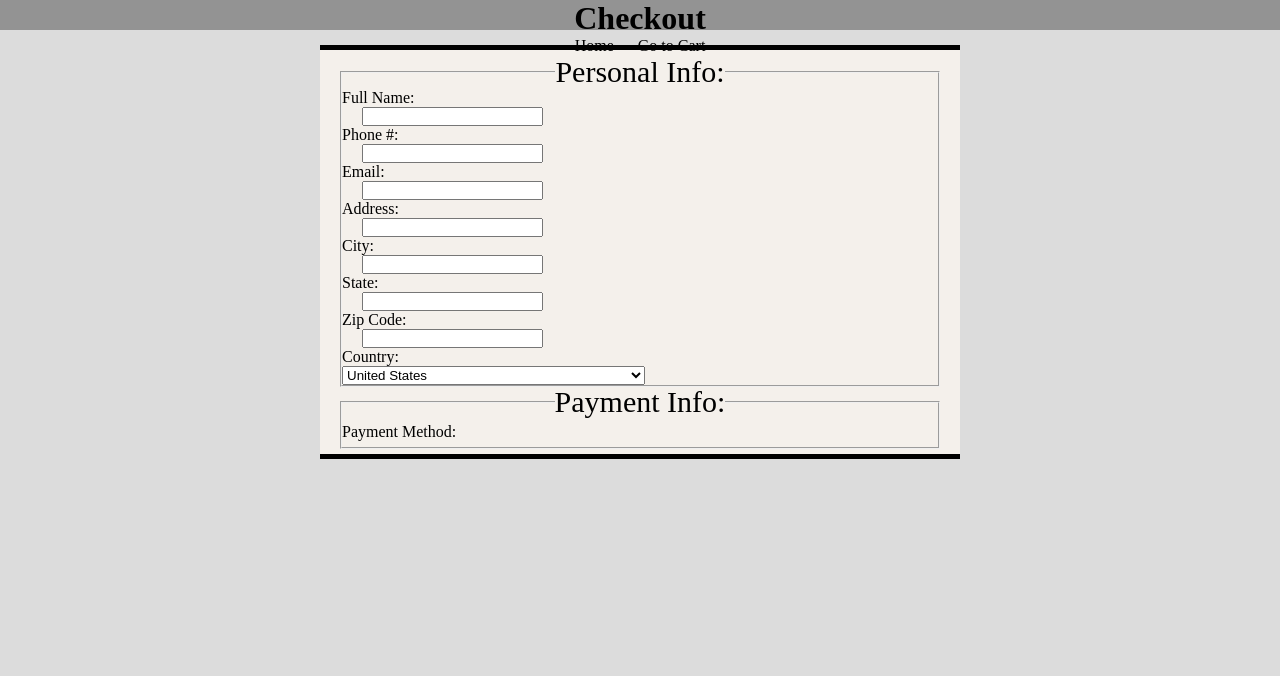
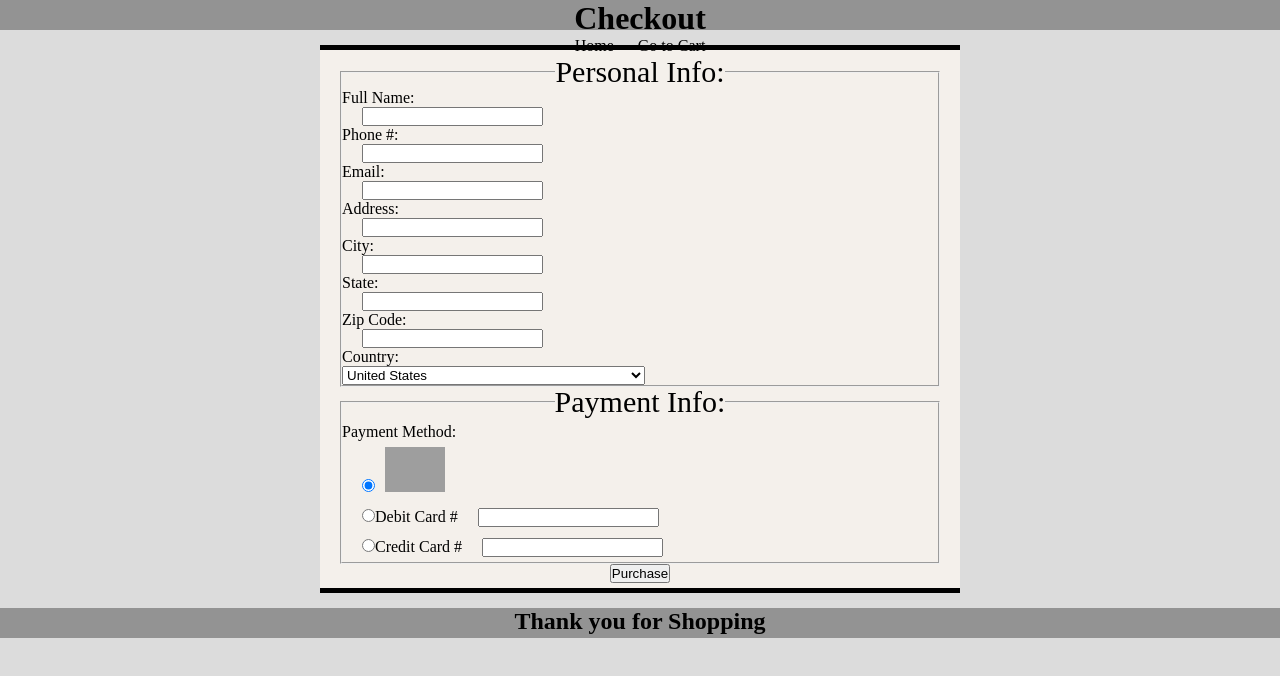
Before and after one commit to vdigregorio/group-project, a website: page checkout.html in a window 1280 px wide. Drawn offline with nearby package versions, Linux system fonts and the light colour scheme; grey boxes are pictures that could not be loaded.

Commit message:
finally up to date

```diff
--- a/checkout.html
+++ b/checkout.html
@@ -1,13 +1,14 @@
 <!DOCTYPE html>
 <html>
+
 <head>
     <meta charset="utf-8">
     <meta http-equiv="X-UA-Compatible" content="IE=edge">
     <title>Checkout</title>
     <script src="js/app.js"></script>
     <link rel="stylesheet" href="css/style2.css">
+</head>
 
-</head>
 <body>
     <header>
         <h1>Checkout</h1>
@@ -20,21 +21,29 @@
         <form action="http://localhost:3000/showForm" method="post">
             <fieldset id="personal">
                 <legend>Personal Info:</legend>
-     Full Name:<br>
-       <input type="text" name="fullname"><br>
-      Phone #:<br>
-       <input type="text" name="phone"><br>
-      Email:<br>
-       <input type="text" name="email"><br>
-      Address:<br>
-       <input type="text" name="address"><br>
-      City:<br>
-       <input type="text" name="city"><br>
-      State:<br>
-       <input type="text" name="state"><br>
-      Zip Code:<br>
-       <input type="text" name="zip"><br>
-      Country:<br>
+                Full Name:
+                <br>
+                <input type="text" name="fullname">
+                <br> Phone #:
+                <br>
+                <input type="text" name="phone">
+                <br> Email:
+                <br>
+                <input type="text" name="email">
+                <br> Address:
+                <br>
+                <input type="text" name="address">
+                <br> City:
+                <br>
+                <input type="text" name="city">
+                <br> State:
+                <br>
+                <input type="text" name="state">
+                <br> Zip Code:
+                <br>
+                <input type="text" name="zip">
+                <br> Country:
+                <br>
                 <select name="select">
                     <option value="AF">Afghanistan</option>
                     <option value="AX">Åland Islands</option>
@@ -285,8 +294,31 @@
                     <option value="YE">Yemen</option>
                     <option value="ZM">Zambia</option>
                     <option value="ZW">Zimbabwe</option>
-         </select><br>
+                </select>
+                <br>
             </fieldset>
             <fieldset id="pay">
                 <legend>Payment Info:</legend>
-   Payment Method:<br>
+                Payment Method:
+                <br>
+                <div class="wow">
+                    <div class="paypayl">
+                        <input type="radio" name="payment" value="paypal" checked><span class="paypalimg"><a href="https://www.paypal.com/"><img src="http://www.xpressbet.com/files/landing/paypal_logo.png"></a></span>
+                        <br>
+                    </div>
+                    <input type="radio" name="payment" value="debit">Debit Card #<span><input type="text" name="zip"></span>
+                    <br>
+                    <input type="radio" name="payment" value="Credit">Credit Card #<span><input type="text" name="zip"></span>
+                    <br>
+                </div>
+            </fieldset>
+            <button type="submit">Purchase</button>
+    </div>
+    </form>
+    <footer>
+        <h2>Thank you for Shopping</h2>
+    </footer>
+    <script src="https://ajax.googleapis.com/ajax/libs/jquery/3.1.0/jquery.min.js"></script>
+</body>
+
+</html>
--- a/css/styles.css
+++ b/css/styles.css
@@ -48,11 +48,10 @@ article {
 }
 
 #column1 {
-    padding-right: 10%;
     float: left;
     width: 45%;
     height: 900px;
-    margin: 0 aut0;
+    margin: 0 auto;
     display: inline-block;
 }
 
```
Lines whose indentation alone changed are shown as unchanged.
